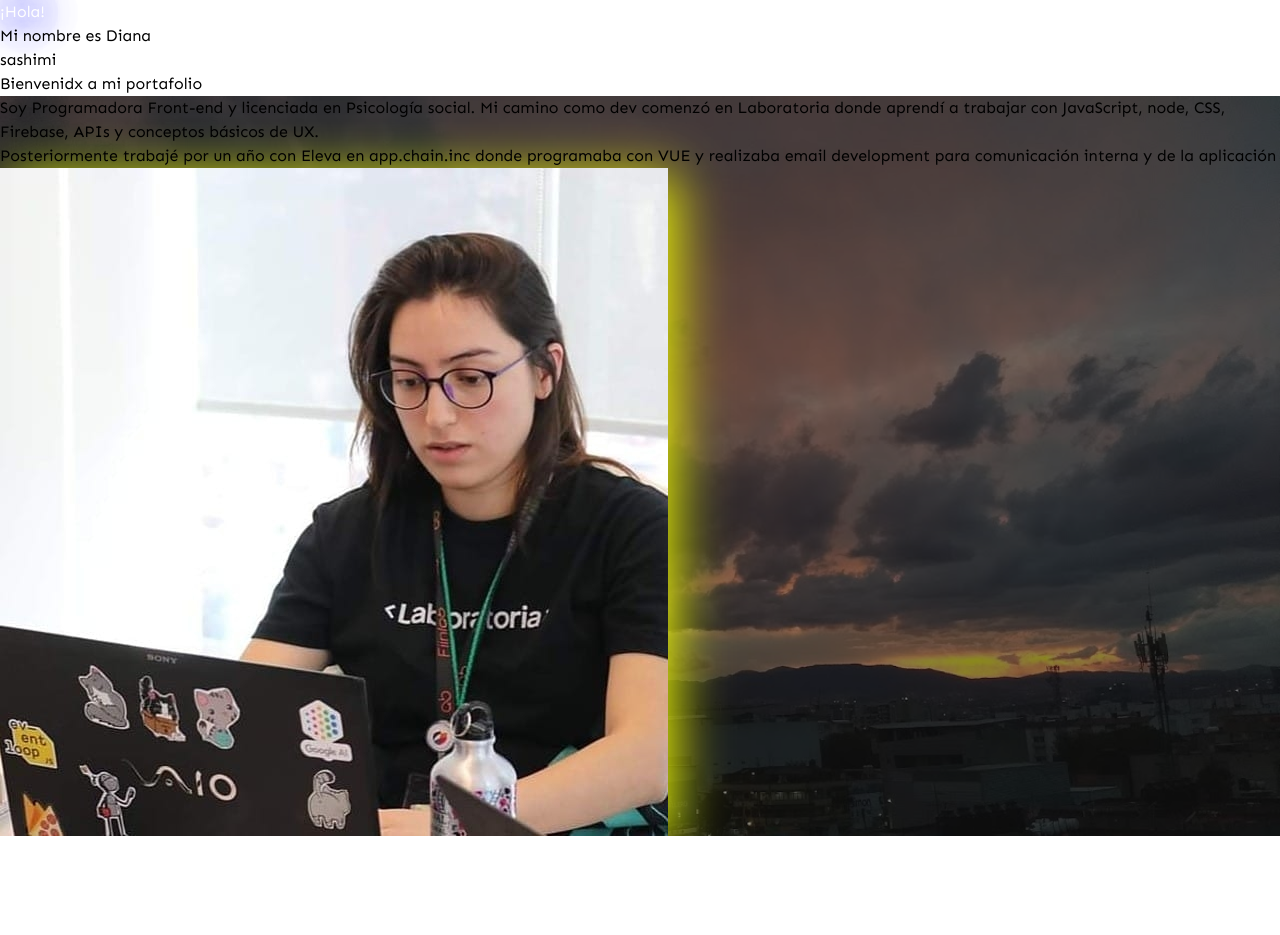
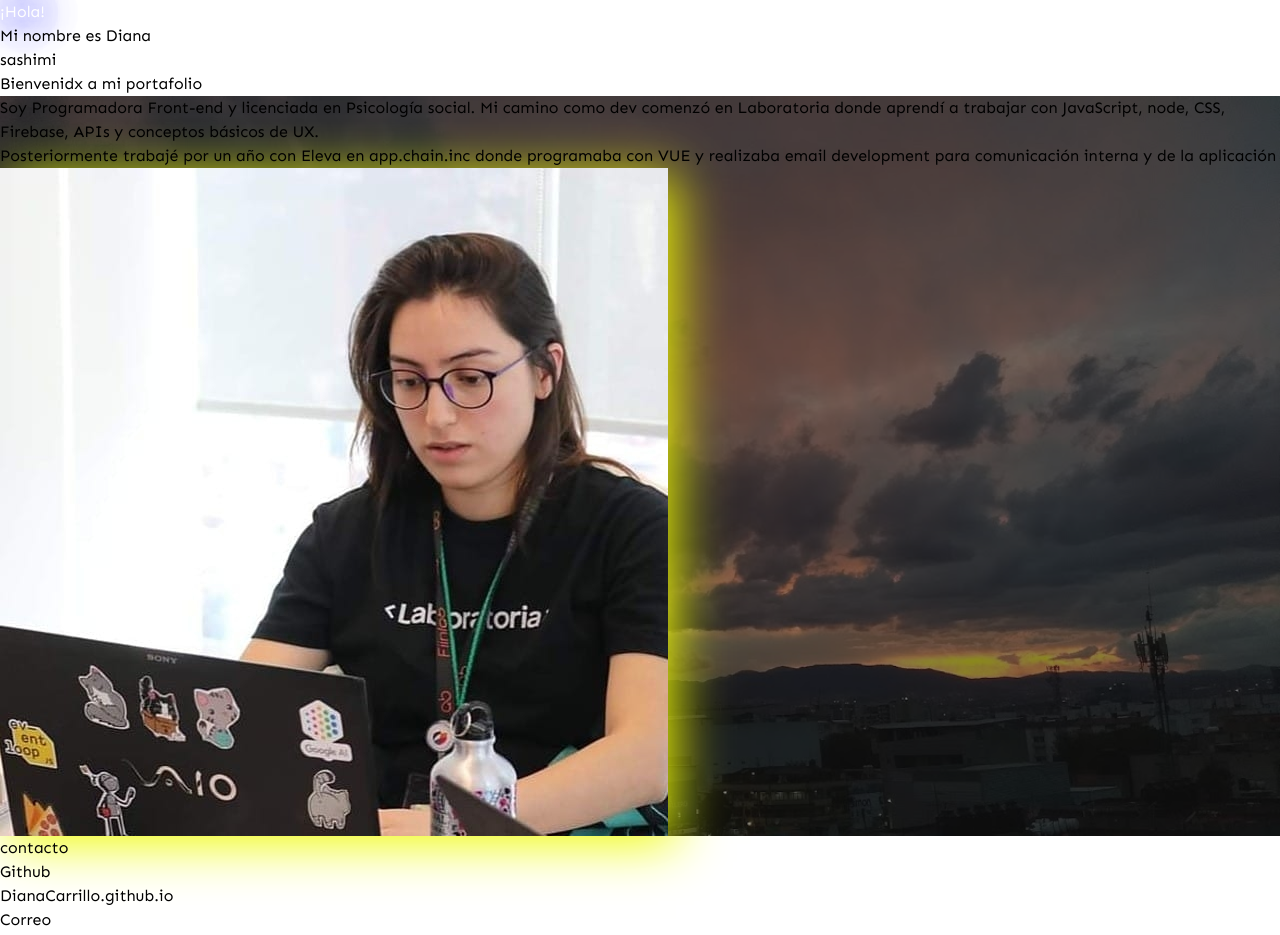
Before and after one commit to DianaCarrillo/sashimi, a Vue app: page / in a window 1280 px wide. Shown: the top 935 px of the page. Before the commit the page ends 836 px from the top, so only its background shows below. Built offline with nearby package versions, Linux system fonts and the light colour scheme; what vue-mq would draw is missing.

Commit message:
ADD(): contact to home

```diff
--- a/src/views/Home.vue
+++ b/src/views/Home.vue
@@ -4,7 +4,8 @@
 // import Developer from "./interests/Developer.vue";
 // import Feminist from "./interests/Feminist.vue";
 import Hi from "./interests/Hi.vue";
-// import Mountains from "../views/Mountains.vue";
+// import Contact from "../views/Mountains.vue";
+import Contact from "./Contact.vue";
 import Description from "../views/Description.vue";
 
     export default {
@@ -20,6 +21,7 @@ import Description from "../views/Description.vue";
         },
         components: {
           Description,
+          Contact,
           // BioButton,
           // Mountains,
           // Psychologist,
@@ -39,6 +41,7 @@ import Description from "../views/Description.vue";
   <!-- <Feminist /> -->
    <!-- <Psychologist/> -->
    <Hi/>
+   <Contact />
   </div>
 <!-- </div> -->
 
```
